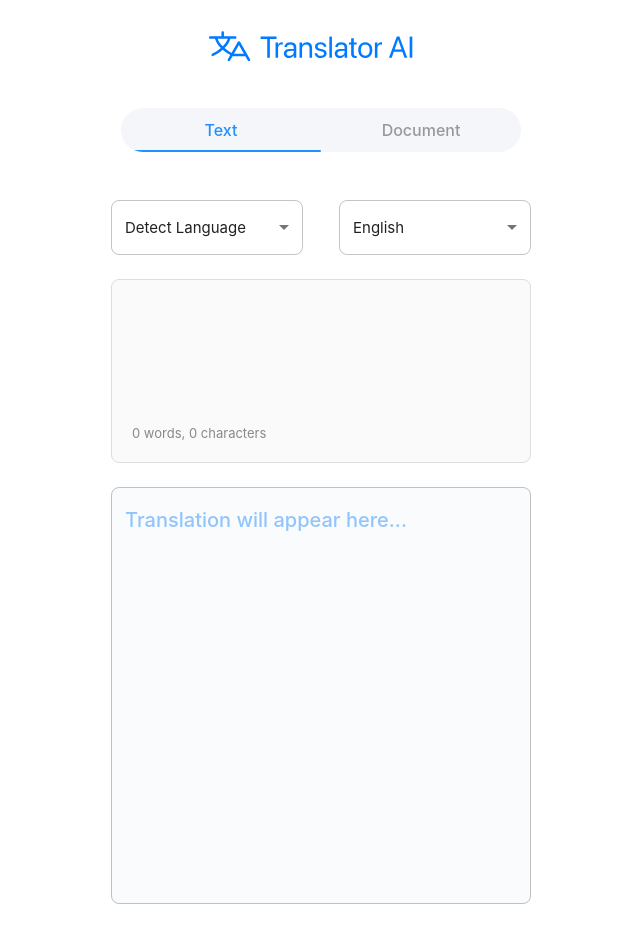
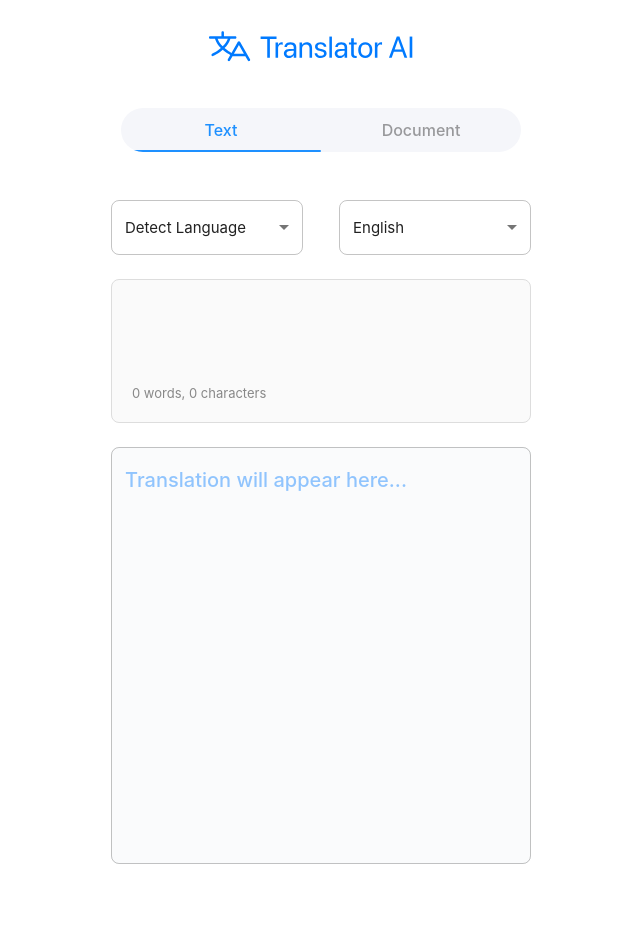
Before and after one commit to yogeshsharma140781/Cursor_first_test, a React (Vite) app in the folder frontend/: page / in a window 1280 px wide. Shown: the whole page, without its empty margins (319-959 px from the left). After the commit the page ends 888 px from the top, so only its background shows below. Built offline with nearby package versions, Linux system fonts and the light colour scheme; some icons are missing.

Commit message:
chore: remove unused imports/vars and fix Grid linter errors

```diff
--- a/frontend/src/App.tsx
+++ b/frontend/src/App.tsx
@@ -8,7 +8,6 @@ import {
   TextField,
   MenuItem,
   Select,
-  InputLabel,
   FormControl,
   Paper,
   CssBaseline,
@@ -95,7 +94,7 @@ export default function App() {
   const [isFocused, setIsFocused] = useState(false);
   const debounceTimeout = useRef<ReturnType<typeof setTimeout> | null>(null);
   const inputRef = useRef<HTMLTextAreaElement>(null);
-  const FAUX_PLACEHOLDER = "Type or paste text here...";
+  const [inputHeight, setInputHeight] = useState(60); // px, min height
 
   const wordCount = inputText.trim() ? inputText.trim().split(/\s+/).length : 0;
   const charCount = inputText.length;
@@ -148,6 +147,20 @@ export default function App() {
     };
     window.addEventListener('focus', handleFocus);
     return () => window.removeEventListener('focus', handleFocus);
+  }, [inputText]);
+
+  // Shrink textarea height when user stops typing and text is short
+  useEffect(() => {
+    if (!inputText) {
+      setInputHeight(60);
+      return;
+    }
+    const timeout = setTimeout(() => {
+      if (inputRef.current) {
+        setInputHeight(Math.max(60, inputRef.current.scrollHeight));
+      }
+    }, 700);
+    return () => clearTimeout(timeout);
   }, [inputText]);
 
   return (
@@ -254,7 +267,6 @@ export default function App() {
                       borderRadius: 2,
                       p: 2.5,
                       bgcolor: '#fafafa',
-                      minHeight: 180,
                       boxSizing: 'border-box',
                       position: 'relative',
                       width: 420,
@@ -286,10 +298,14 @@ export default function App() {
                       value={inputText}
                       onFocus={() => setIsFocused(true)}
                       onBlur={() => setIsFocused(false)}
-                      onChange={event => setInputText(event.target.value)}
+                      onChange={event => {
+                        setInputText(event.target.value);
+                        const el = event.target;
+                        setInputHeight(Math.max(60, el.scrollHeight));
+                      }}
                       style={{
                         width: '100%',
-                        minHeight: 100,
+                        height: inputHeight,
                         border: 'none',
                         outline: 'none',
                         resize: 'none',
@@ -302,6 +318,7 @@ export default function App() {
                         zIndex: 3,
                         position: 'relative',
                         textAlign: 'left',
+                        transition: 'height 0.2s',
                       }}
                       autoFocus
                     />
```
